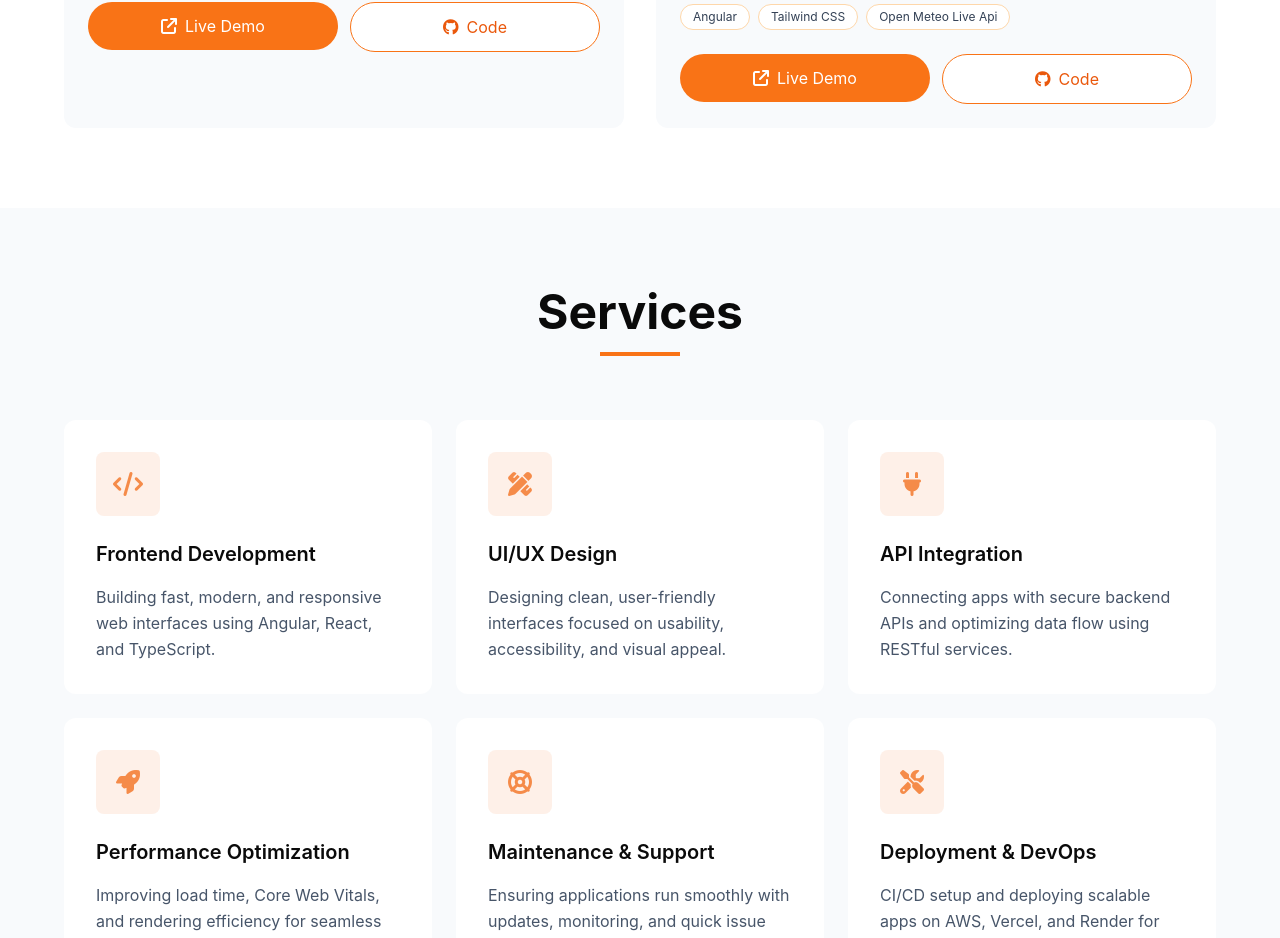
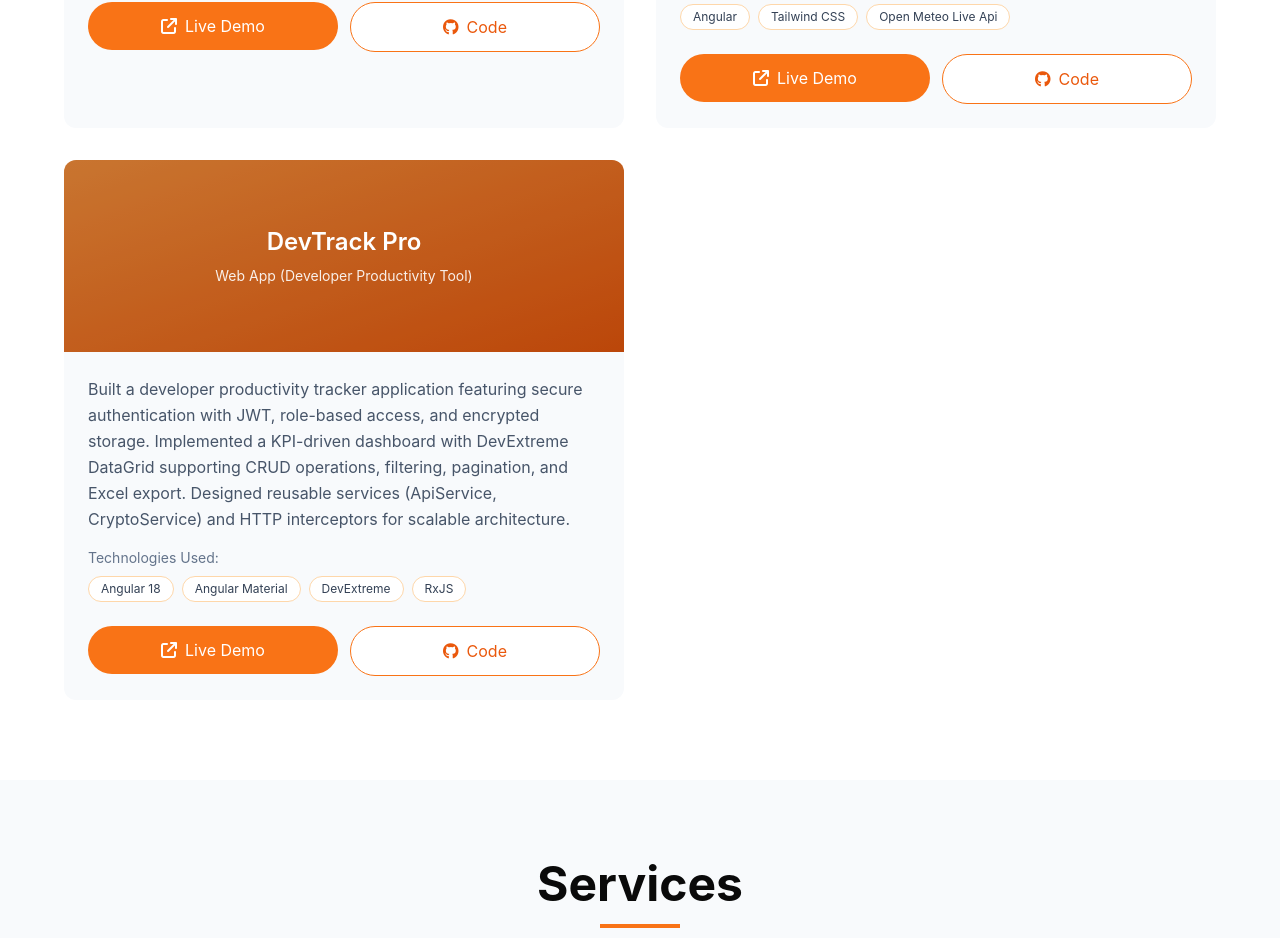
Before and after one commit to AvinashS1995/nexa-profile, an Angular app in the folder nexa-profile/: page / in a window 1280 px wide. Shown: the part 5052-5990 px from the top of the page. Built offline with nearby package versions, Linux system fonts and the light colour scheme; a small style sheet from the web is missing.

Commit message:
changes done new project add in Project sections

```diff
--- a/nexa-profile/src/app/data/portfolio-data.ts
+++ b/nexa-profile/src/app/data/portfolio-data.ts
@@ -220,6 +220,16 @@ export const portfolioData: Portfolio[] = [
           'https://weather-forecast-dashboard-theta.vercel.app/weather',
         _id: { $oid: '692170815115746f7f9b4f80' },
       },
+      {
+        title: 'DevTrack Pro',
+        category: 'Web App (Developer Productivity Tool)',
+        role: 'Angular 18, Angular Material, DevExtreme, RxJS',
+        description:
+          'Built a developer productivity tracker application featuring secure authentication with JWT, role-based access, and encrypted storage. Implemented a KPI-driven dashboard with DevExtreme DataGrid supporting CRUD operations, filtering, pagination, and Excel export. Designed reusable services (ApiService, CryptoService) and HTTP interceptors for scalable architecture.',
+        codeLink: 'https://github.com/AvinashS1995/devtrack-pro.git',
+        previewLink: 'https://devtrack-pro-theta.vercel.app/login',
+        _id: { $oid: 'devtrackpro001' },
+      },
     ],
     services: [
       {
```
